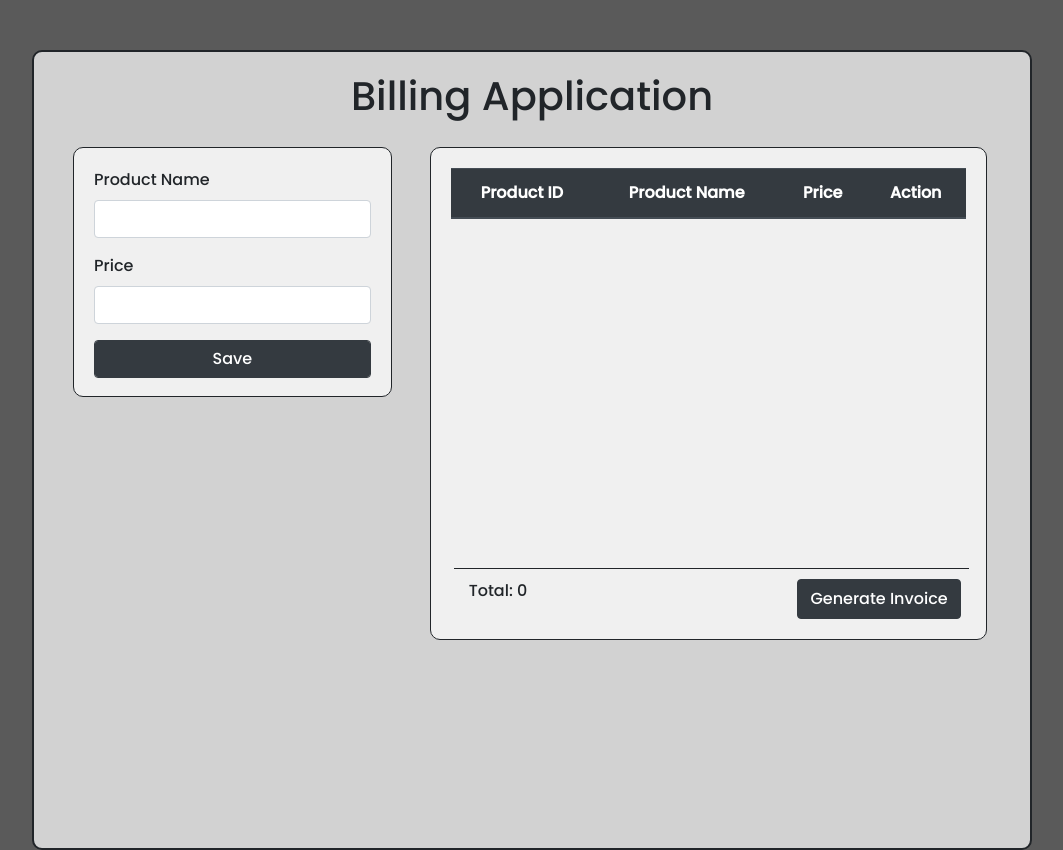
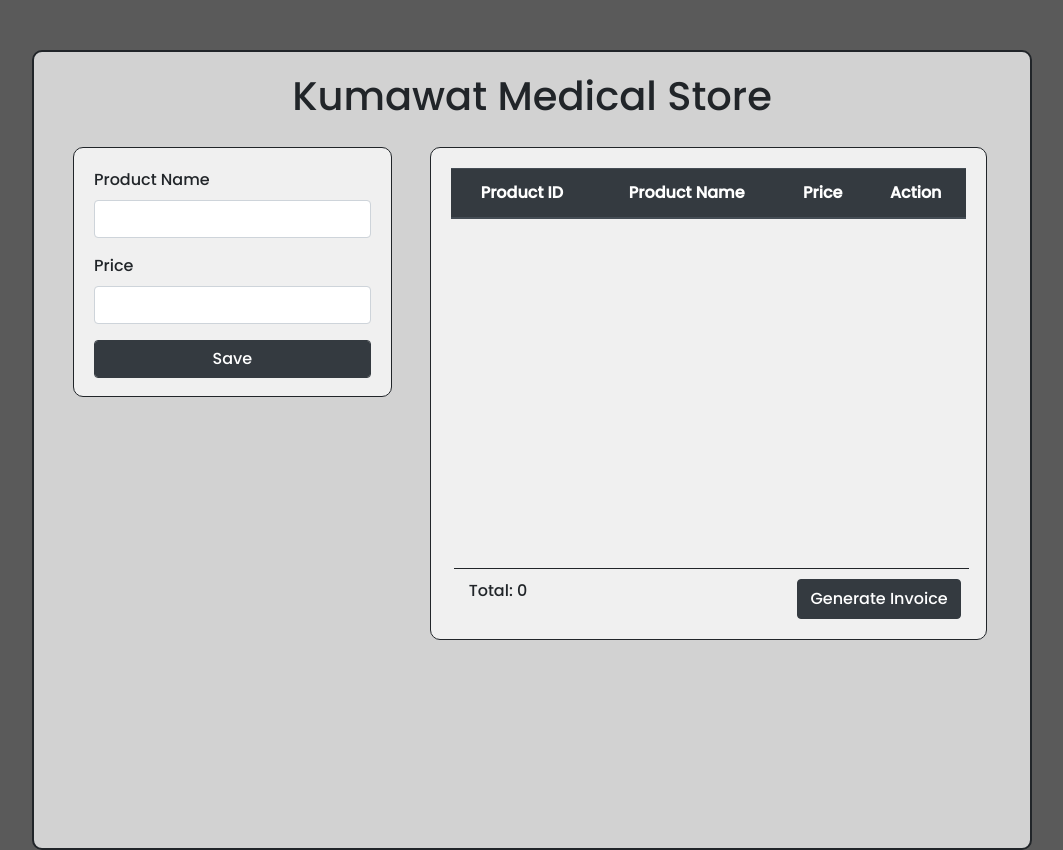
Before and after one commit to vinodchoudharyy/medical-billing-system, a plain HTML site: page index.html in a window 1280 px wide. Shown: the whole page, without its empty margins (108-1171 px from the left). Drawn offline with nearby package versions, Linux system fonts and the light colour scheme.

Commit message:
Update index.html

```diff
--- a/index.html
+++ b/index.html
@@ -17,7 +17,7 @@
 <body>
 
     <div class="main">
-        <h1>Billing Application</h1>
+        <h1>Kumawat Medical Store</h1>
         <div class="row">
             <div class="add-product col-4">
                 <form id="productForm">
```
